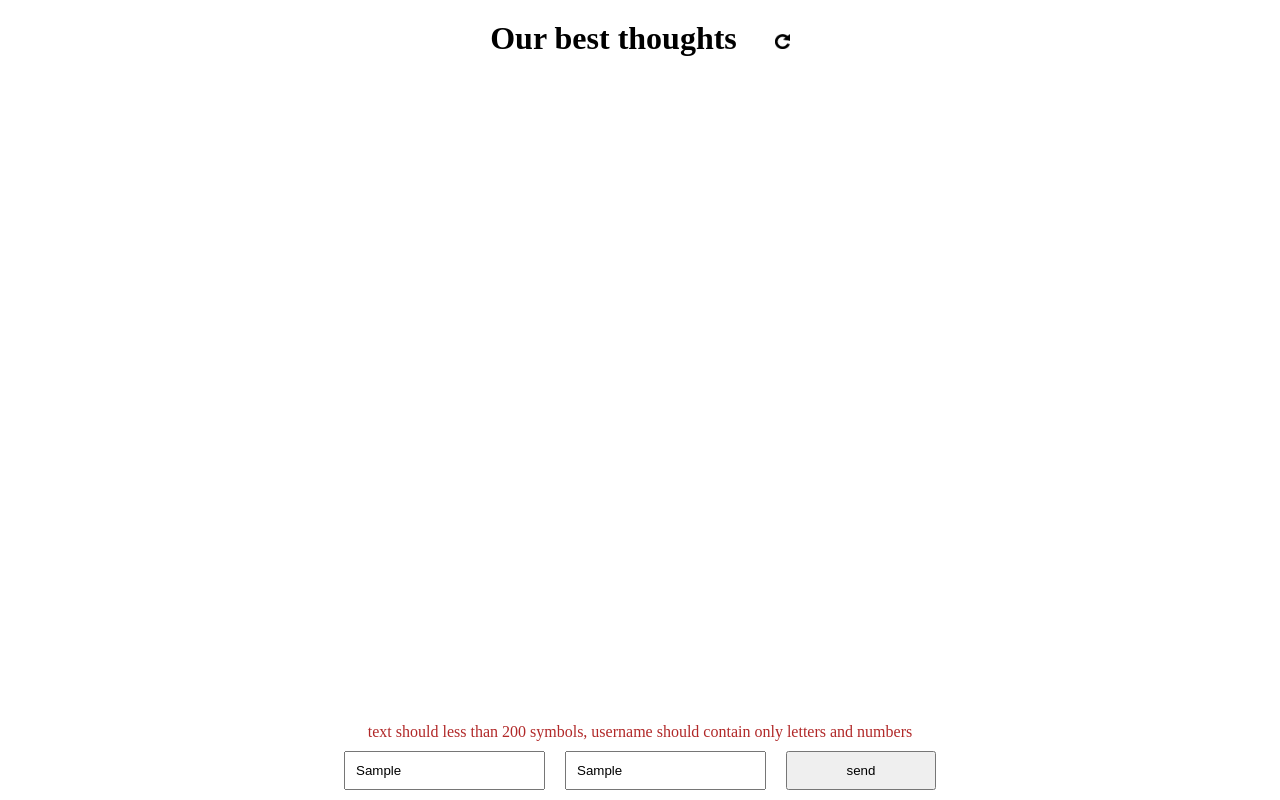
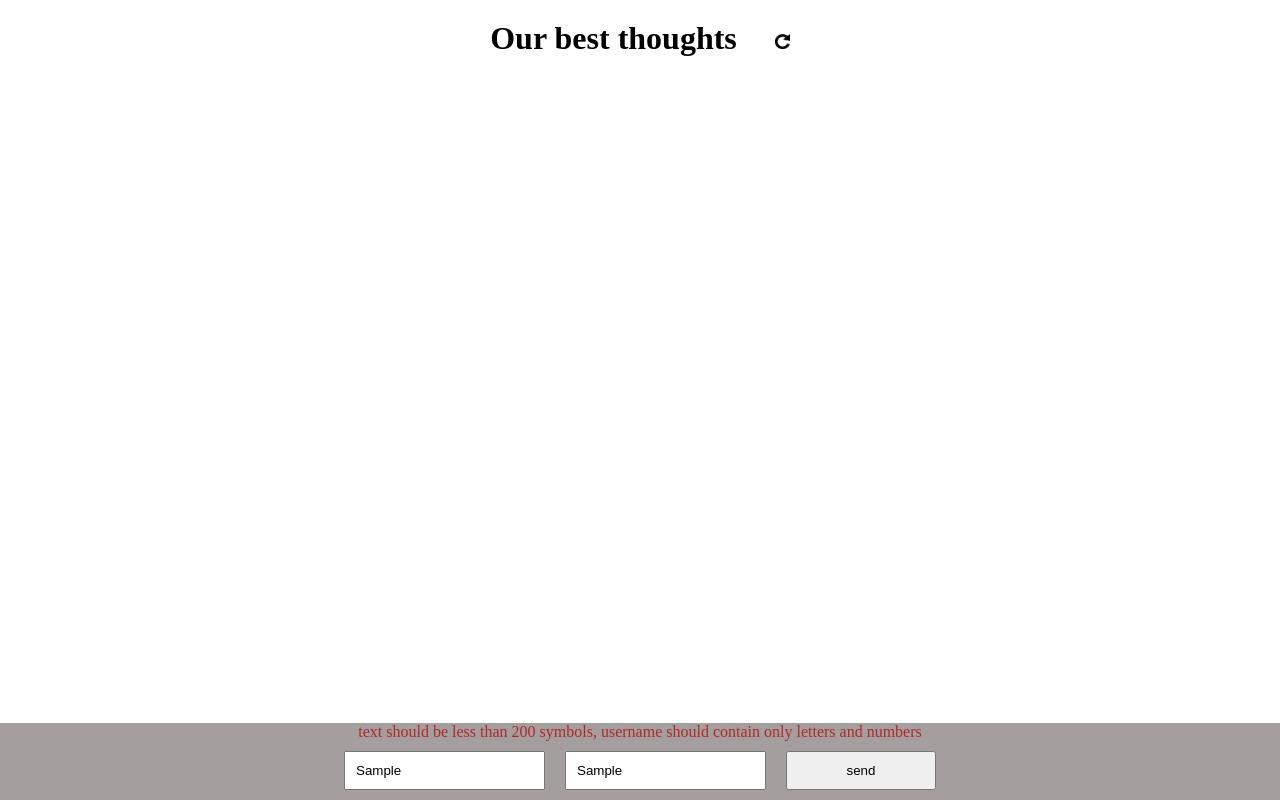
Before and after one commit to CheStas/simplePublicChatTest, a website: page public/index.html in a window 1280 px wide. Both pictures are taken after typing "Sample", "Sample" into the empty fields and a click on the button "send". Drawn offline with Linux system fonts and the light colour scheme; no server answers.

```diff
--- a/public/index.html
+++ b/public/index.html
@@ -17,7 +17,7 @@
     <div class="posts"></div>
 
     <div class="message-wrap">
-        <div class="error">text should less than 200 symbols, username should contain only letters and numbers</div>
+        <div class="error">text should be less than 200 symbols, username should contain only letters and numbers</div>
         <input type="text" class="message" placeholder="what's in your mind?.."></input>
         <input type="text" class="username" placeholder="you name">
         <button class="send">send</button>
--- a/public/style/main.css
+++ b/public/style/main.css
@@ -49,6 +49,7 @@
     display: flex;
     flex-flow: row wrap;
     justify-content: center;
+    background-color: #a59e9e;
 }
 
 .error {
```
Also changed, not shown: readme.md.
